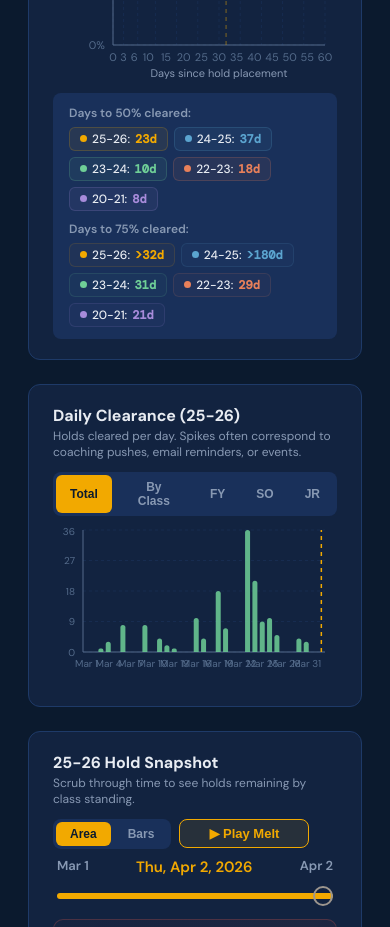
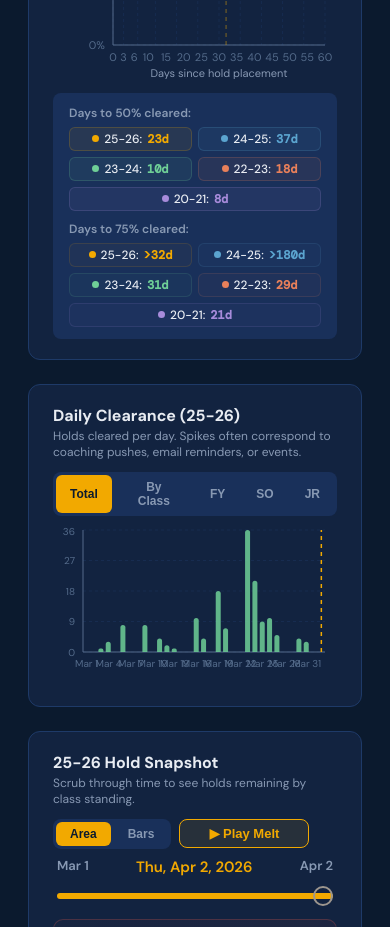
Before and after one commit to zdavico/insight-hold-melt, a React (Vite) app: page / in a window 390 px wide. Shown: the part 1020-1947 px from the top of the page. Built offline with nearby package versions, Linux system fonts and the light colour scheme.

Commit message:
Fix badge alignment on mobile

```diff
--- a/src/App.jsx
+++ b/src/App.jsx
@@ -1076,7 +1076,8 @@ export default function HoldMeltDashboard() {
                   const d = c.daysTo50;
                   return (
                     <span key={code} style={{
-                      display: "flex", alignItems: "center", gap: 5,
+                      display: "flex", alignItems: "center", justifyContent: "center", gap: 5,
+                      flex: "1 1 120px", minWidth: 120,
                       fontSize: s(12), fontWeight: 500, padding: "3px 10px", borderRadius: 6,
                       color: theme.text, background: `${COHORT_COLORS[code]}12`,
                       border: `1px solid ${COHORT_COLORS[code]}30`,
@@ -1109,7 +1110,8 @@ export default function HoldMeltDashboard() {
                   const d = c.daysTo25;
                   return (
                     <span key={code} style={{
-                      display: "flex", alignItems: "center", gap: 5,
+                      display: "flex", alignItems: "center", justifyContent: "center", gap: 5,
+                      flex: "1 1 120px", minWidth: 120,
                       fontSize: s(12), fontWeight: 500, padding: "3px 10px", borderRadius: 6,
                       color: theme.text, background: `${COHORT_COLORS[code]}08`,
                       border: `1px solid ${COHORT_COLORS[code]}20`,
```
